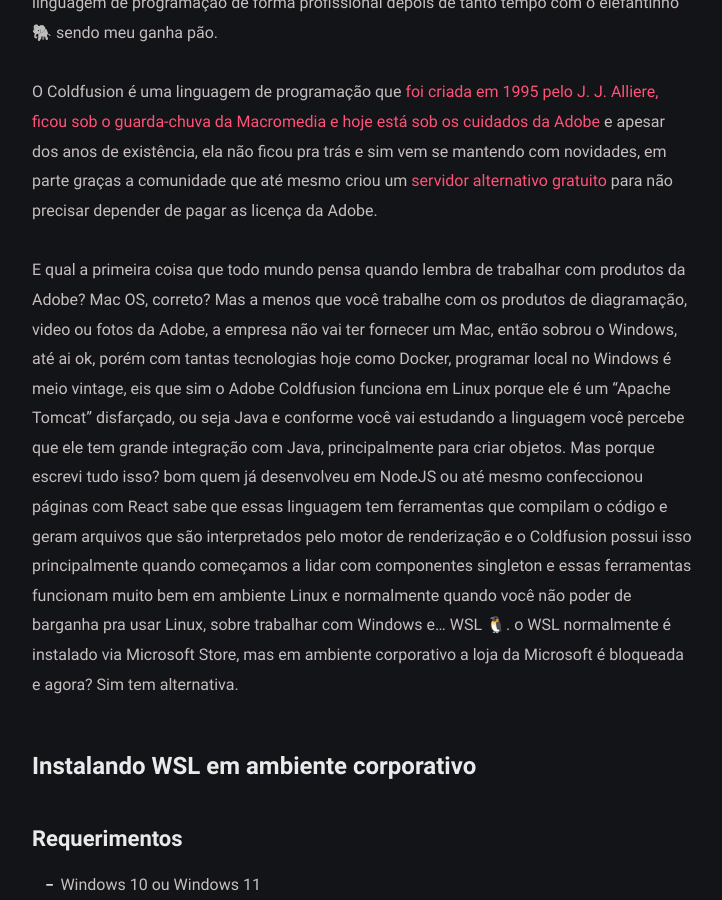
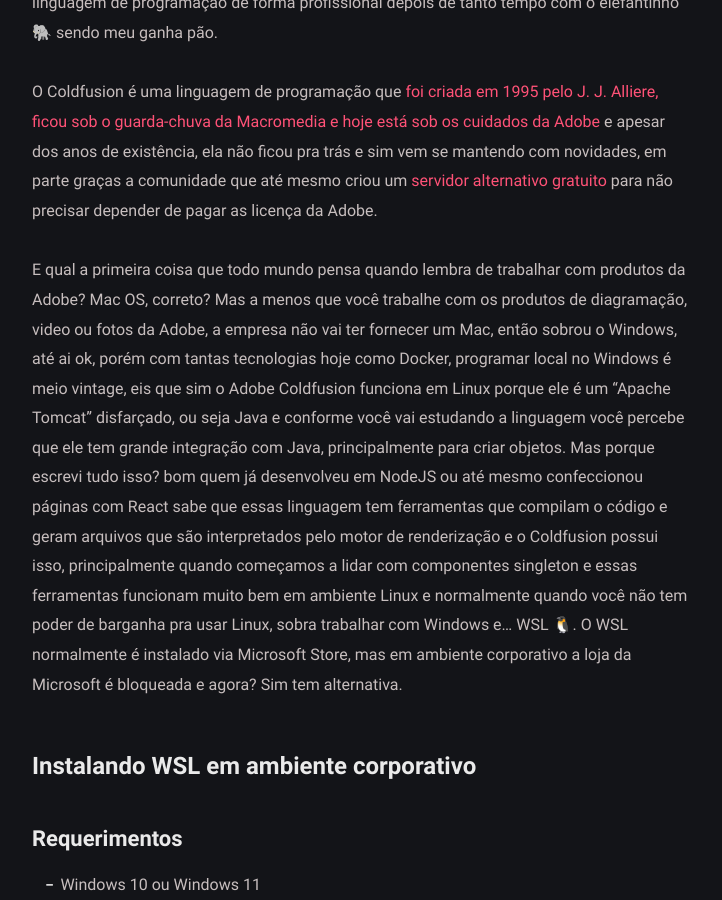
Before and after one commit to rafaelmartines/rafaelmartines.github.io, a Jekyll site: the page built from _posts/instalando-o-wsl-no-trabalho/2023-12-29-instalando-o-wsl-no-trabalho.md, in a window 1280 px wide and 900 px high, scrolled down 538 px. Shown: the whole window, without its empty margins (278-1000 px from the left). Built offline with Jekyll 4.4.1, drawn with Linux system fonts in a browser that asks for light colours; some web fonts are replaced.

Commit message:
fix: :pencil2: corrigido concordância verbal

```diff
--- a/_posts/instalando-o-wsl-no-trabalho/2023-12-29-instalando-o-wsl-no-trabalho.md
+++ b/_posts/instalando-o-wsl-no-trabalho/2023-12-29-instalando-o-wsl-no-trabalho.md
@@ -12,7 +12,7 @@
 
 O Coldfusion é uma linguagem de programação que [foi criada em 1995 pelo J. J. Alliere, ficou sob o guarda-chuva da Macromedia e hoje está sob os cuidados da Adobe](https://www.adobe.com/products/coldfusion-family.html "Adobe Coldfusion") e apesar dos anos de existência, ela não ficou pra trás e sim vem se mantendo com novidades, em parte graças a comunidade que até mesmo criou um [servidor alternativo gratuito](https://www.lucee.org/ "Lucee") para não precisar depender de pagar as licença da Adobe.
 
-E qual a primeira coisa que todo mundo pensa quando lembra de trabalhar com produtos da Adobe? Mac OS, correto? Mas a menos que você trabalhe com os produtos de diagramação, video ou fotos da Adobe, a empresa não vai ter fornecer um Mac, então sobrou o Windows, até ai ok, porém com tantas tecnologias hoje como Docker, programar local no Windows é meio vintage, eis que sim o Adobe Coldfusion funciona em Linux porque ele é um "Apache Tomcat" disfarçado, ou seja Java e conforme você vai estudando a linguagem você percebe que ele tem grande integração com Java, principalmente para criar objetos. Mas porque escrevi tudo isso? bom quem já desenvolveu em NodeJS ou até mesmo confeccionou páginas com React sabe que essas linguagem tem ferramentas que compilam o código e geram arquivos que são interpretados pelo motor de renderização e o Coldfusion possui isso principalmente quando começamos a lidar com componentes singleton e essas ferramentas funcionam muito bem em ambiente Linux e normalmente quando você não poder de barganha pra usar Linux, sobre trabalhar com Windows e... WSL 🐧. o WSL normalmente é instalado via Microsoft Store, mas em ambiente corporativo a loja da Microsoft é bloqueada e agora? Sim tem alternativa.
+E qual a primeira coisa que todo mundo pensa quando lembra de trabalhar com produtos da Adobe? Mac OS, correto? Mas a menos que você trabalhe com os produtos de diagramação, video ou fotos da Adobe, a empresa não vai ter fornecer um Mac, então sobrou o Windows, até ai ok, porém com tantas tecnologias hoje como Docker, programar local no Windows é meio vintage, eis que sim o Adobe Coldfusion funciona em Linux porque ele é um "Apache Tomcat" disfarçado, ou seja Java e conforme você vai estudando a linguagem você percebe que ele tem grande integração com Java, principalmente para criar objetos. Mas porque escrevi tudo isso? bom quem já desenvolveu em NodeJS ou até mesmo confeccionou páginas com React sabe que essas linguagem tem ferramentas que compilam o código e geram arquivos que são interpretados pelo motor de renderização e o Coldfusion possui isso, principalmente quando começamos a lidar com componentes singleton e essas ferramentas funcionam muito bem em ambiente Linux e normalmente quando você não tem poder de barganha pra usar Linux, sobra trabalhar com Windows e... WSL 🐧. O WSL normalmente é instalado via Microsoft Store, mas em ambiente corporativo a loja da Microsoft é bloqueada e agora? Sim tem alternativa.
 
 # Instalando WSL em ambiente corporativo
 ## Requerimentos
```
